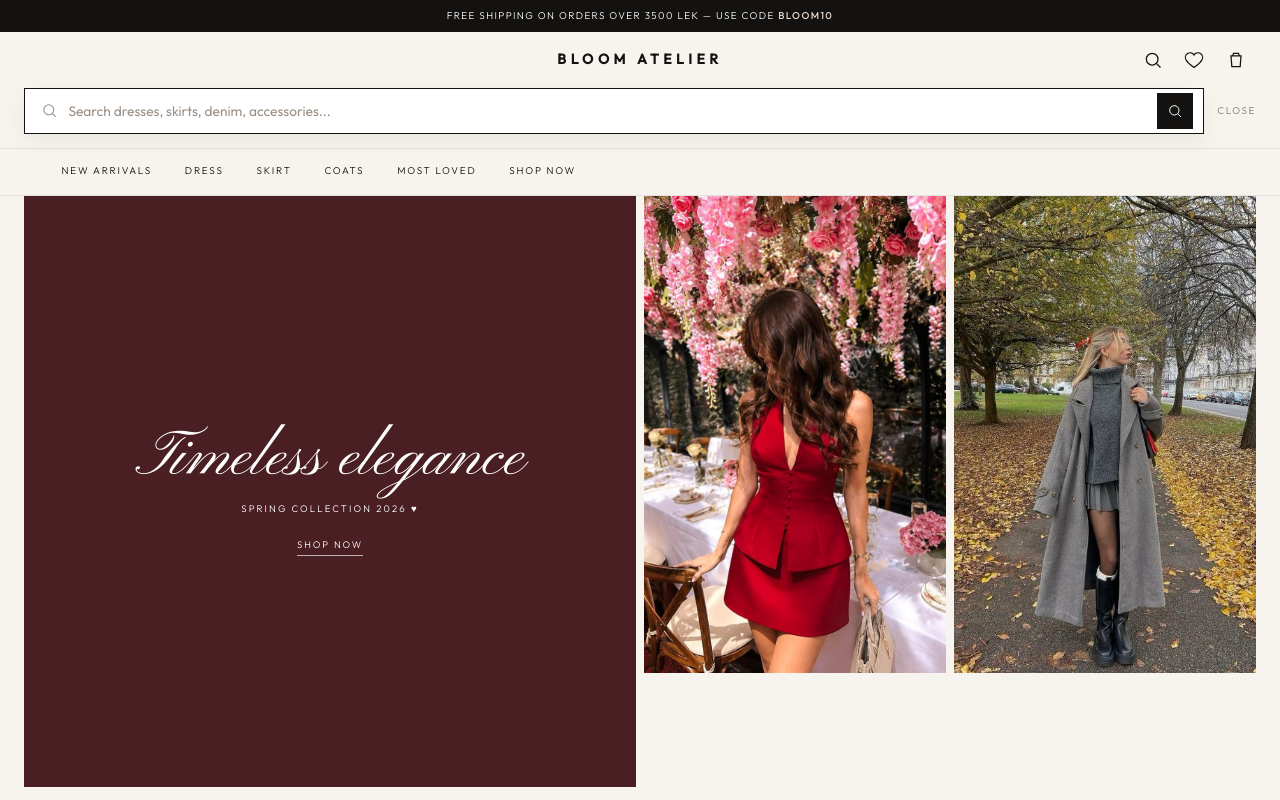
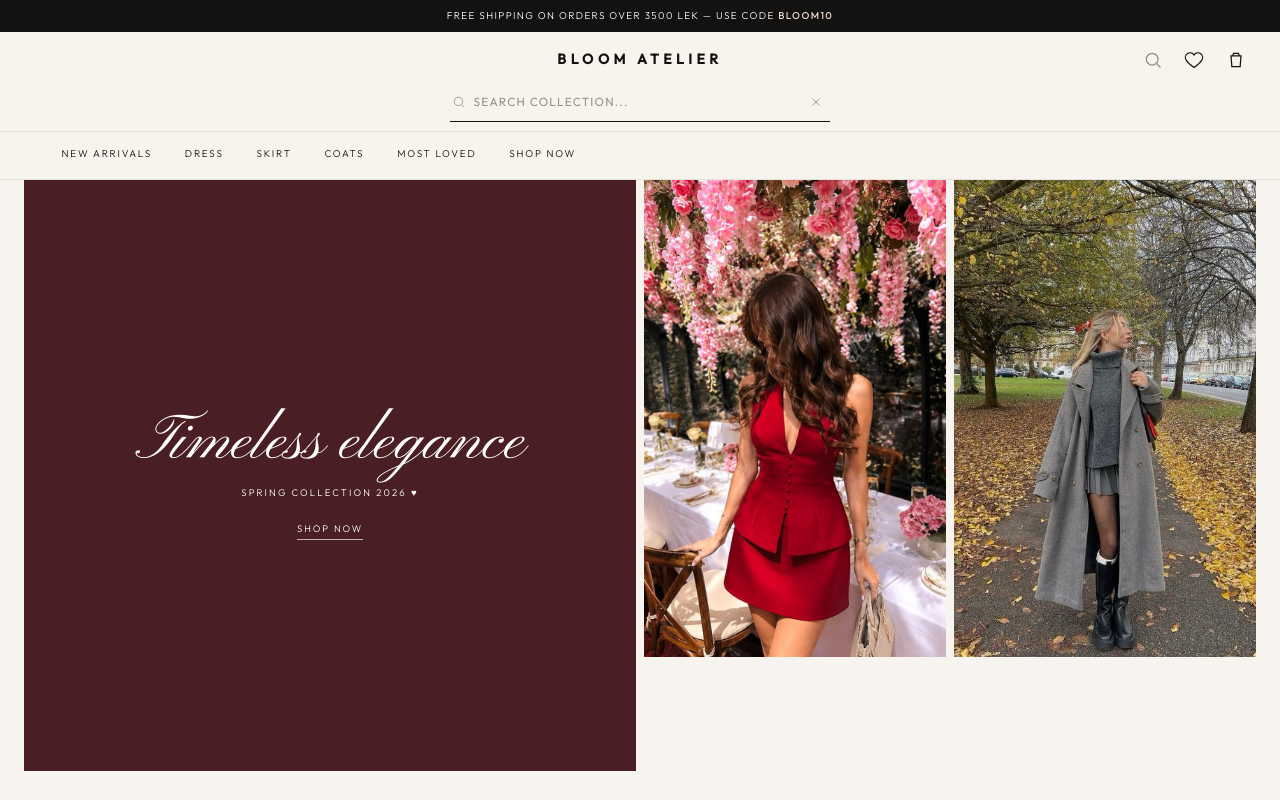
Before and after one commit to auroradimni/bloom-atelier, a Nuxt app: page / in a window 1280 px wide. Both pictures are taken after a click on the button "Search". Shown: the top 800 px of the page. Built offline with nearby package versions, Linux system fonts and the light colour scheme.

Commit message:
Make search bar compact and elegant
Replace the full-width boxed search with a centered 380px underline
field, smaller typography, and a minimal close icon. Remove the bulky
black submit button; search submits on Enter.

Co-authored-by: auroradimni <auroradimni@users.noreply.github.com>

```diff
--- a/components/AppHeader.vue
+++ b/components/AppHeader.vue
@@ -18,6 +18,7 @@
         <button
           type="button"
           class="icon-btn"
+          :class="{ active: searchOpen }"
           aria-label="Search"
           :aria-expanded="searchOpen"
           @click="toggleSearch"
@@ -45,7 +46,7 @@
     <div v-if="searchOpen" class="site-nav-search page-shell">
       <form class="search-form" @submit.prevent="onSearch">
         <div class="search-field">
-          <svg class="search-leading-icon" viewBox="0 0 24 24" aria-hidden="true">
+          <svg class="search-icon" viewBox="0 0 24 24" aria-hidden="true">
             <circle cx="11" cy="11" r="7" fill="none" stroke="currentColor" stroke-width="1.5" />
             <path d="M16 16l5 5" fill="none" stroke="currentColor" stroke-width="1.5" />
           </svg>
@@ -53,19 +54,15 @@
             ref="searchInput"
             v-model="query"
             type="search"
-            placeholder="Search dresses, skirts, denim, accessories..."
+            placeholder="Search collection..."
             aria-label="Search products"
           />
-          <button type="submit" class="search-action" aria-label="Search">
+          <button type="button" class="search-close-btn" aria-label="Close search" @click="toggleSearch">
             <svg viewBox="0 0 24 24" aria-hidden="true">
-              <circle cx="11" cy="11" r="7" fill="none" stroke="currentColor" stroke-width="1.5" />
-              <path d="M16 16l5 5" fill="none" stroke="currentColor" stroke-width="1.5" />
+              <path fill="none" stroke="currentColor" stroke-width="1.5" d="M6 6l12 12M18 6L6 18" />
             </svg>
           </button>
         </div>
-        <button type="button" class="search-close" aria-label="Close search" @click="toggleSearch">
-          Close
-        </button>
       </form>
     </div>
 
@@ -258,38 +255,37 @@ function onSearch() {
 }
 
 .site-nav-search {
-  padding: 0 0 0.85rem;
+  padding: 0 0 0.55rem;
 }
 
 .search-form {
   display: flex;
-  flex-direction: row;
-  align-items: center;
-  gap: 0.85rem;
+  justify-content: center;
   width: 100%;
-  max-width: none;
+  max-width: 380px;
+  margin: 0 auto;
 }
 
 .search-field {
-  flex: 1;
+  width: 100%;
   display: flex;
   align-items: center;
-  gap: 0.65rem;
-  min-height: 46px;
-  padding: 0 0.35rem 0 1rem;
-  border: 1px solid rgba(20, 18, 16, 0.14);
-  background: var(--surface);
-  transition: border-color 0.3s var(--ease), box-shadow 0.3s var(--ease);
+  gap: 0.45rem;
+  min-height: 34px;
+  padding: 0 0.15rem 0.35rem;
+  border: 0;
+  border-bottom: 1px solid var(--line);
+  background: transparent;
+  transition: border-color 0.3s var(--ease);
 }
 
 .search-field:focus-within {
-  border-color: var(--ink);
-  box-shadow: 0 8px 24px rgba(20, 18, 16, 0.06);
+  border-bottom-color: var(--ink);
 }
 
-.search-leading-icon {
-  width: 17px;
-  height: 17px;
+.search-icon {
+  width: 14px;
+  height: 14px;
   flex-shrink: 0;
   color: var(--stone);
 }
@@ -303,63 +299,52 @@ function onSearch() {
   border-radius: 0;
   background: transparent;
   font-family: var(--font-body);
-  font-size: 0.86rem;
+  font-size: 0.78rem;
+  letter-spacing: 0.06em;
   color: var(--ink);
   outline: none;
 }
 
 .search-field input::placeholder {
   color: var(--stone);
+  font-size: 0.74rem;
+  letter-spacing: 0.1em;
+  text-transform: uppercase;
 }
 
 .search-field input::-webkit-search-cancel-button {
   display: none;
 }
 
-.search-action {
-  width: 36px;
-  height: 36px;
-  min-height: 36px;
+.search-close-btn {
+  width: 24px;
+  height: 24px;
+  min-height: 24px;
   padding: 0;
-  margin: 4px;
+  margin: 0;
   border: 0;
   border-radius: 0;
-  background: var(--ink);
-  color: var(--surface);
+  background: transparent;
+  color: var(--stone);
   display: grid;
   place-items: center;
   cursor: pointer;
   flex-shrink: 0;
   align-self: auto;
-  transition: opacity 0.3s var(--ease);
+  transition: color 0.3s var(--ease);
 }
 
-.search-action:hover {
-  opacity: 0.82;
+.search-close-btn:hover {
+  color: var(--ink);
 }
 
-.search-action svg {
-  width: 16px;
-  height: 16px;
+.search-close-btn svg {
+  width: 14px;
+  height: 14px;
 }
 
-.search-close {
-  min-height: auto;
-  padding: 0.35rem 0;
-  border: 0;
-  background: transparent;
-  font-family: var(--font-body);
-  font-size: 0.62rem;
-  letter-spacing: 0.16em;
-  text-transform: uppercase;
-  color: var(--stone);
-  cursor: pointer;
-  align-self: auto;
-  white-space: nowrap;
-}
-
-.search-close:hover {
-  color: var(--ink);
+.icon-btn.active {
+  opacity: 0.45;
 }
 
 .site-nav-categories {
@@ -407,18 +392,6 @@ function onSearch() {
   letter-spacing: 0.16em;
   text-transform: uppercase;
   color: var(--stone);
-}
-
-@media (max-width: 560px) {
-  .search-form {
-    flex-direction: column;
-    align-items: stretch;
-    gap: 0.55rem;
-  }
-
-  .search-close {
-    align-self: flex-end;
-  }
 }
 
 @media (max-width: 900px) {
```
